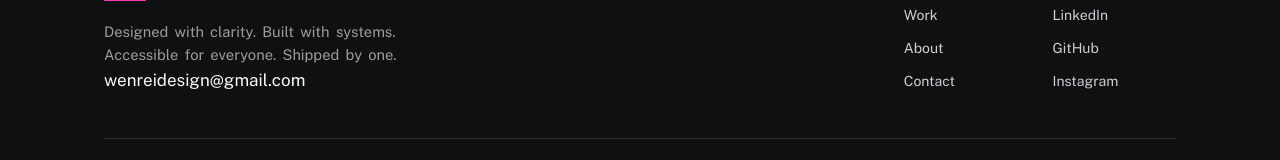
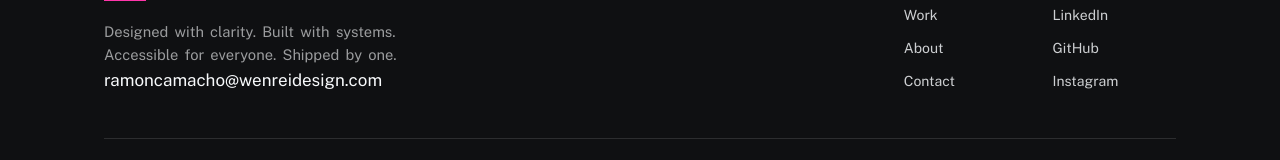
Before and after one commit to wenreidesign/wenrei-portfolio, a React (Vite) app: page / in a window 1280 px wide. Shown: the part 5394-5554 px from the top of the page. Built offline with nearby package versions, Linux system fonts and the light colour scheme.

Commit message:
fix: update contact email to ramoncamacho@wenreidesign.com

```diff
--- a/src/components/Footer.jsx
+++ b/src/components/Footer.jsx
@@ -20,7 +20,7 @@ const Arrow = () => (
   </svg>
 )
 
-const contactEmail = 'wenreidesign@gmail.com'
+const contactEmail = 'ramoncamacho@wenreidesign.com'
 const contactSubject = encodeURIComponent('Portfolio contact - WENREI DESIGN')
 const contactHref = `https://mail.google.com/mail/?view=cm&fs=1&to=${contactEmail}&su=${contactSubject}`
 
```
